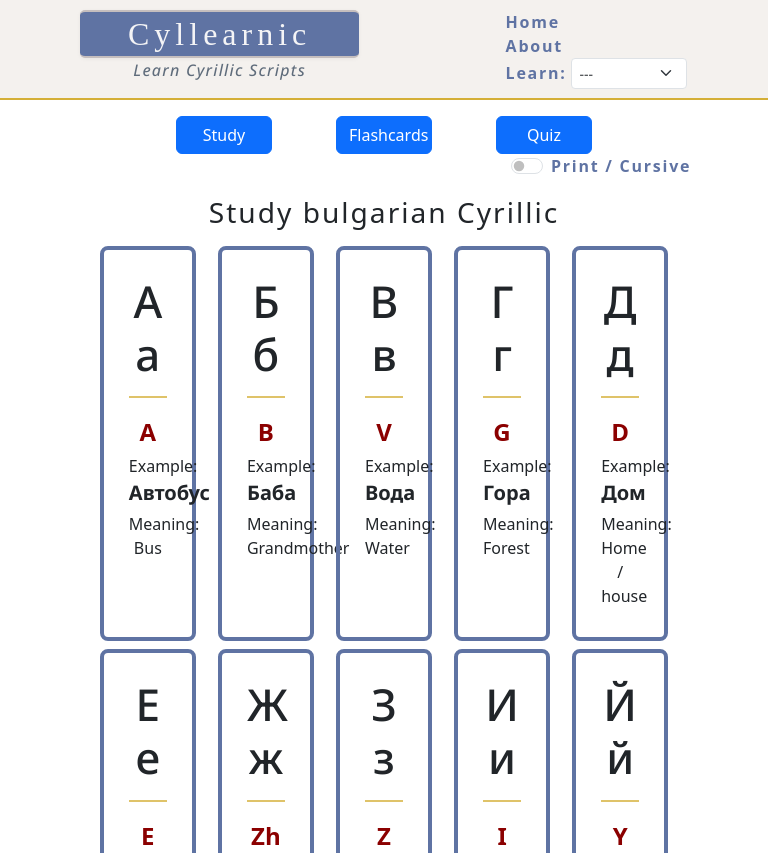
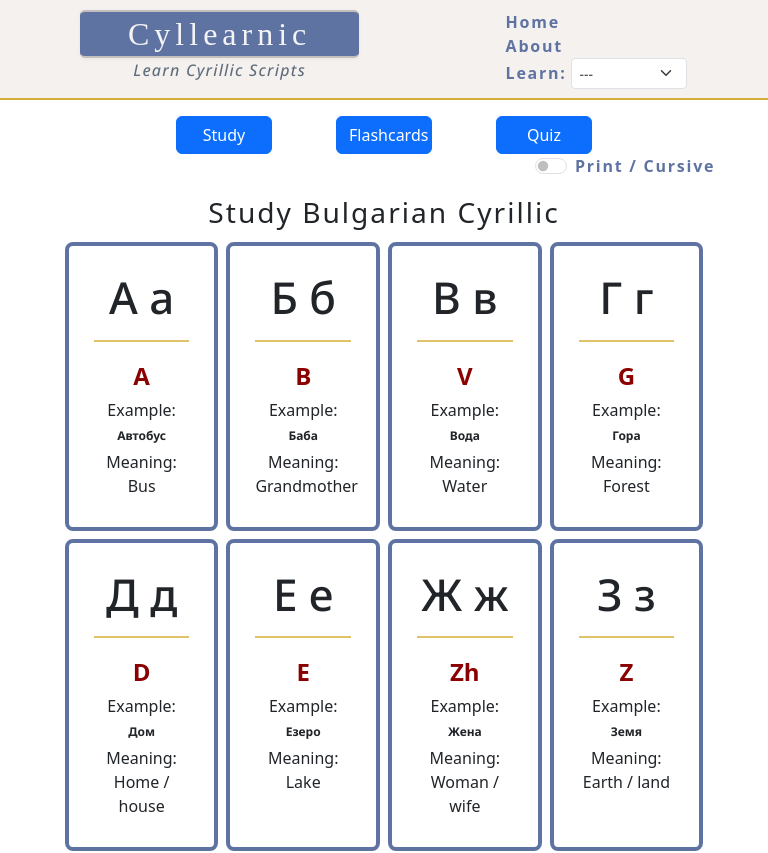
Before and after one commit to mjfru/cyllearnic, a React (Vite) app: page /study/bulgarian in a window 768 px wide. Shown: the top 853 px of the page. Built offline with nearby package versions, Linux system fonts and the light colour scheme; a web font is replaced by a local one.

Commit message:
change grid display and box sizes for smaller screens on study and flashcard pages

```diff
--- a/src/index.css
+++ b/src/index.css
@@ -47,4 +47,31 @@ body {
 		align-items: center;
 		gap: 0.25rem;
 	}
+
+	.study-container,
+	.flashcard-container {
+		grid-template-columns: repeat(4, 1fr);
+		gap: 0.5rem;
+		margin: 0.75rem;
 	}
+
+	.reg-card {
+		padding: 25px;
+		border: var(--card-border);
+	}
+
+	.reg-card,
+	.flash-card {
+		border-radius: var(--border-radius);
+		min-width: 20vw;
+		text-align: center;
+		/* background-color: red; */
+	}
+	.pronunciation {
+		font-size: 1.5rem;
+	}
+
+	.example-text {
+		font-size: .75rem;
+	}
+}
--- a/src/styles/main_displays.css
+++ b/src/styles/main_displays.css
@@ -4,7 +4,7 @@ h2 {
 }
 
 .page-heading {
-	/* text-transform: capitalize; */
+	text-transform: capitalize;
 	margin-top: 1rem;
 	letter-spacing: 2px;
 }
```
Lines whose indentation alone changed are shown as unchanged.
